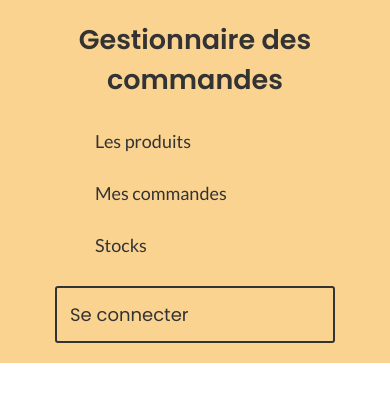
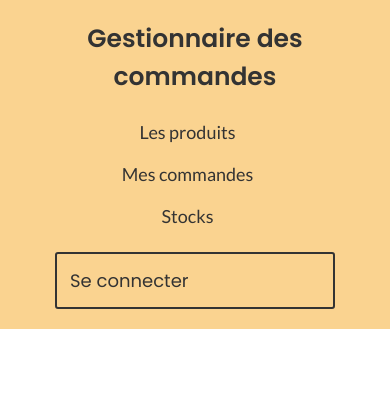
Before and after one commit to ThomasDvl9/ProjetBarFoyer, a PHP site: page / in a window 390 px wide. Shown: the top 402 px of the page. Run offline with PHP 8.4, Linux system fonts and the light colour scheme; style sheets or scripts are compiled from the project's sources.

Commit message:
bases responsive design

```diff
--- a/client/app.js
+++ b/client/app.js
@@ -4,14 +4,14 @@
   const produits = fetch('http://172.19.32.3/~paulhelleu/MiniProjet/index.php/' + param)
     .then((res) => res.json())
     .then((json) => json)
-    .catch((err) => console.log(err));
+    .catch(() => null);
   return produits;
 };
 
 const produitsTemplate = async () => {
-  const produitsDispo = await fetchProduits('getAvailableProducts').produitsDispos;
-  if (produitsDispo && produitsDispo.length) {
-    const produitsMap = produitsDispo.map((produit) => {
+  const produitsDispo = await fetchProduits('getAvailableProducts');
+  if (produitsDispo != null && produitsDispo.length) {
+    const produitsMap = produitsDispo.produitsDispos.map((produit) => {
       const article = document.createElement('article');
       article.innerHTML = `
         <p>Id : ${produit.id_produit}</p>
--- a/client/index.html
+++ b/client/index.html
@@ -17,13 +17,15 @@
   <body>
     <header>
       <nav>
-        <h1>Gestionnaire des commandes</h1>
+        <div>
+          <h1>Gestionnaire des commandes</h1>
+        </div>
 
-        <ul>
-          <li><a href="">Les produits</a></li>
-          <li><a href="">Mes commandes</a></li>
-          <li><a href="">Stocks</a></li>
-        </ul>
+        <div class="list">
+          <a href="">Les produits</a>
+          <a href="">Mes commandes</a>
+          <a href="">Stocks</a>
+        </div>
 
         <a class="btn btn-primary" href="./form.html">Se connecter</a>
       </nav>
--- /dev/null
+++ b/client/scss/_media.scss
@@ -0,0 +1,11 @@
+@mixin medium {
+  @media only screen and (min-width: 750px) {
+    @content;
+  }
+}
+
+@mixin large {
+  @media only screen and (min-width: 1024px) {
+    @content;
+  }
+}
--- a/client/scss/style.scss
+++ b/client/scss/style.scss
@@ -1,5 +1,6 @@
 @import 'reset';
 @import 'bases';
+@import 'media';
 
 .btn {
   padding: 1.3rem;
@@ -23,28 +24,50 @@
     font-size: 1.8rem;
     margin: 0 auto;
     width: 80%;
+    @include large {
+      width: 90%;
+    }
+    @include medium {
+      width: 95%;
+    }
     height: 100%;
     display: flex;
     flex-direction: column;
-    justify-content: space-around;
-    h1 {
-      text-align: center;
-      font-size: 2.7rem;
+
+    @include medium {
+      flex-direction: row;
+      align-items: center;
     }
-    ul {
+    > div {
+      h1 {
+        text-align: center;
+        font-size: 2.5rem;
+        @include medium {
+          text-align: left;
+          font-size: 1.8rem;
+        }
+        @include large {
+          font-size: 2.5rem;
+        }
+      }
+    }
+    .list {
+      flex-grow: 1;
       margin: 1.5rem;
       display: flex;
       flex-direction: column;
+      align-items: center;
       justify-content: space-around;
-      li {
-        margin: 0.5rem;
+      @include medium {
+        flex-direction: row;
+      }
+
+      a {
+        white-space: nowrap;
+        margin-right: 1.5rem;
         padding: 1rem;
-        a {
-          padding: 1rem;
-          width: 100%;
-          &:hover {
-            text-decoration: underline;
-          }
+        &:hover {
+          text-decoration: underline;
         }
       }
     }
@@ -55,6 +78,12 @@
 main {
   display: grid;
   grid-template-columns: repeat(1, 1fr);
+  @include medium {
+    grid-template-columns: repeat(2, 1fr);
+  }
+  @include large {
+    grid-template-columns: repeat(3, 1fr);
+  }
   article {
     margin: 2rem;
     padding: 2rem;
```
